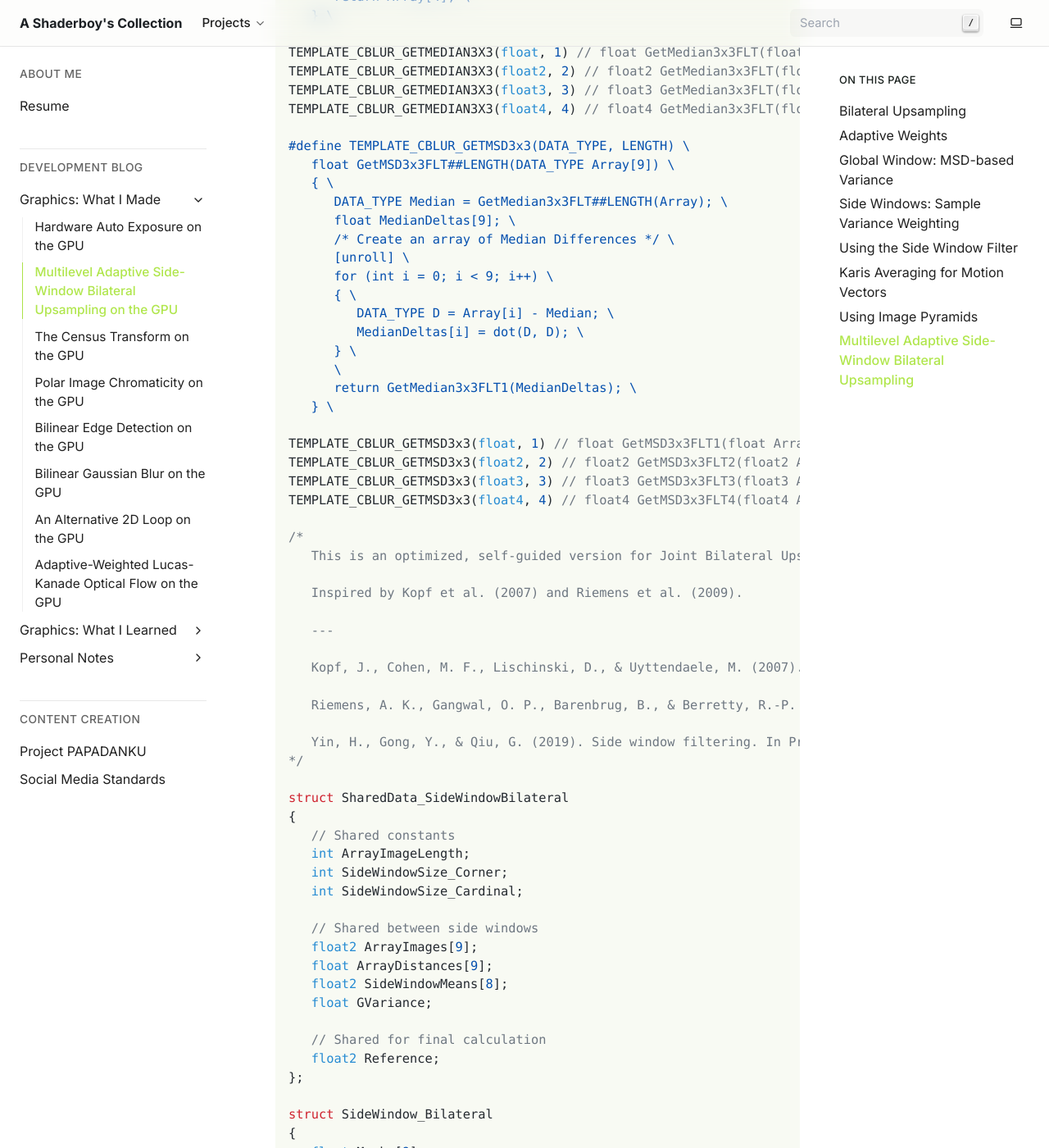
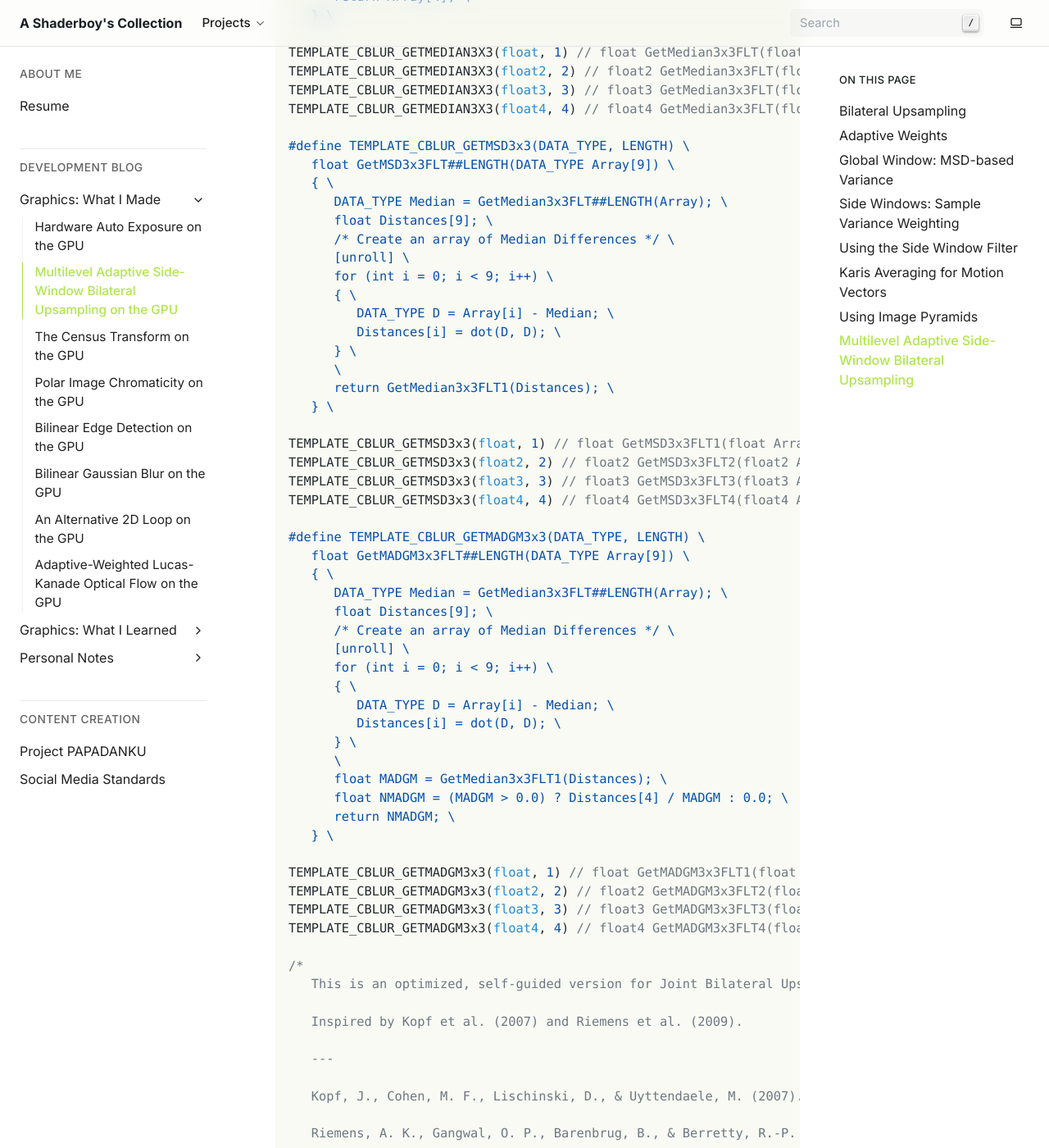
Before and after one commit to papadanku/papadanku.github.io, a Sphinx documentation site: the page built from doc/blog/made/bilateral.rst, in a window 1280 px wide and 1400 px high, scrolled down 6683 px. Shown: the whole window at 82% size. Built offline with Sphinx 7.4.7, drawn with Linux system fonts in a browser that asks for light colours; some of the changed text lies outside the part shown.

Commit message:
Updated bilateral.

```diff
--- a/doc/blog/made/bilateral.rst
+++ b/doc/blog/made/bilateral.rst
@@ -218,22 +218,45 @@ The proposed technique integrates the following components:
       float GetMSD3x3FLT##LENGTH(DATA_TYPE Array[9]) \
       { \
          DATA_TYPE Median = GetMedian3x3FLT##LENGTH(Array); \
-         float MedianDeltas[9]; \
+         float Distances[9]; \
          /* Create an array of Median Differences */ \
          [unroll] \
          for (int i = 0; i < 9; i++) \
          { \
             DATA_TYPE D = Array[i] - Median; \
-            MedianDeltas[i] = dot(D, D); \
+            Distances[i] = dot(D, D); \
          } \
          \
-         return GetMedian3x3FLT1(MedianDeltas); \
+         return GetMedian3x3FLT1(Distances); \
       } \
 
    TEMPLATE_CBLUR_GETMSD3x3(float, 1) // float GetMSD3x3FLT1(float Array[9])
    TEMPLATE_CBLUR_GETMSD3x3(float2, 2) // float2 GetMSD3x3FLT2(float2 Array[9])
    TEMPLATE_CBLUR_GETMSD3x3(float3, 3) // float3 GetMSD3x3FLT3(float3 Array[9])
    TEMPLATE_CBLUR_GETMSD3x3(float4, 4) // float4 GetMSD3x3FLT4(float4 Array[9])
+
+   #define TEMPLATE_CBLUR_GETMADGM3x3(DATA_TYPE, LENGTH) \
+      float GetMADGM3x3FLT##LENGTH(DATA_TYPE Array[9]) \
+      { \
+         DATA_TYPE Median = GetMedian3x3FLT##LENGTH(Array); \
+         float Distances[9]; \
+         /* Create an array of Median Differences */ \
+         [unroll] \
+         for (int i = 0; i < 9; i++) \
+         { \
+            DATA_TYPE D = Array[i] - Median; \
+            Distances[i] = dot(D, D); \
+         } \
+         \
+         float MADGM = GetMedian3x3FLT1(Distances); \
+         float NMADGM = (MADGM > 0.0) ? Distances[4] / MADGM : 0.0; \
+         return NMADGM; \
+      } \
+
+   TEMPLATE_CBLUR_GETMADGM3x3(float, 1) // float GetMADGM3x3FLT1(float Array[9])
+   TEMPLATE_CBLUR_GETMADGM3x3(float2, 2) // float2 GetMADGM3x3FLT2(float2 Array[9])
+   TEMPLATE_CBLUR_GETMADGM3x3(float3, 3) // float3 GetMADGM3x3FLT3(float3 Array[9])
+   TEMPLATE_CBLUR_GETMADGM3x3(float4, 4) // float4 GetMADGM3x3FLT4(float4 Array[9])
 
    /*
       This is an optimized, self-guided version for Joint Bilateral Upsampling implemented in HLSL.
@@ -330,10 +353,10 @@ The proposed technique integrates the following components:
       }
 
       // Compute the median of the deltas of Output.ArrayImages to its median
-      float MSD = GetMSD3x3FLT2(Output.ArrayImages);
+      float MADGM = GetMADGM3x3FLT2(Output.ArrayImages);
 
-      // Compute our median that is the Lorentzian Approximation of MSD
-      Output.GVariance = 1.0 / (1.0 + MSD);
+      // Compute our median that is the Lorentzian Approximation of MADGM
+      Output.GVariance = 1.0 / (1.0 + MADGM);
 
       /*
          Construct array of kernels:
@@ -431,6 +454,8 @@ The proposed technique integrates the following components:
       }
 
       /*
+         Compute the SideWindow's Sample Variance (s^2).
+
          We initialize by 1 for the following reasons:
 
          1. Range weighting: Done with Lorentzian approximation
@@ -456,11 +480,10 @@ The proposed technique integrates the following components:
       }
 
       // Compute the variance weight using a Lorentzian Approximation too
-      float Variance = abs(VarianceSum.x) + abs(VarianceSum.y);
-      Variance = 1.0 + (Variance * VarianceN);
+      float Variance = dot(VarianceSum, VarianceN);
 
       // Weight by the local variance
-      Block.IVariance = 1.0 / Variance;
+      Block.IVariance = 1.0 / (1.0 + Variance);
    }
 
    float2 GetSelfBilateralUpsampleFLT2(
```
Also changed, not shown: other parts of doc/blog/made/bilateral.rst (+0 -1 lines).
